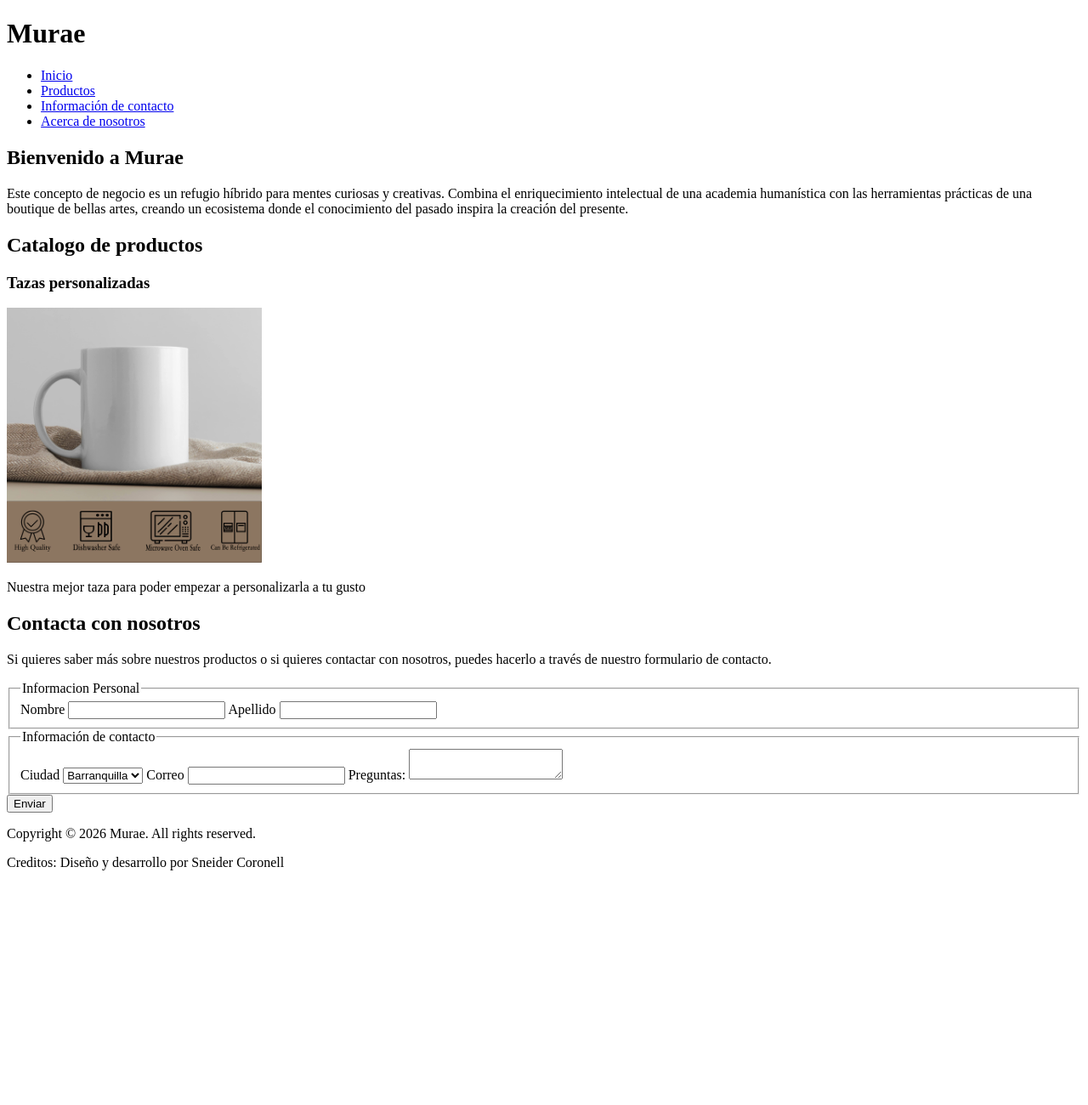
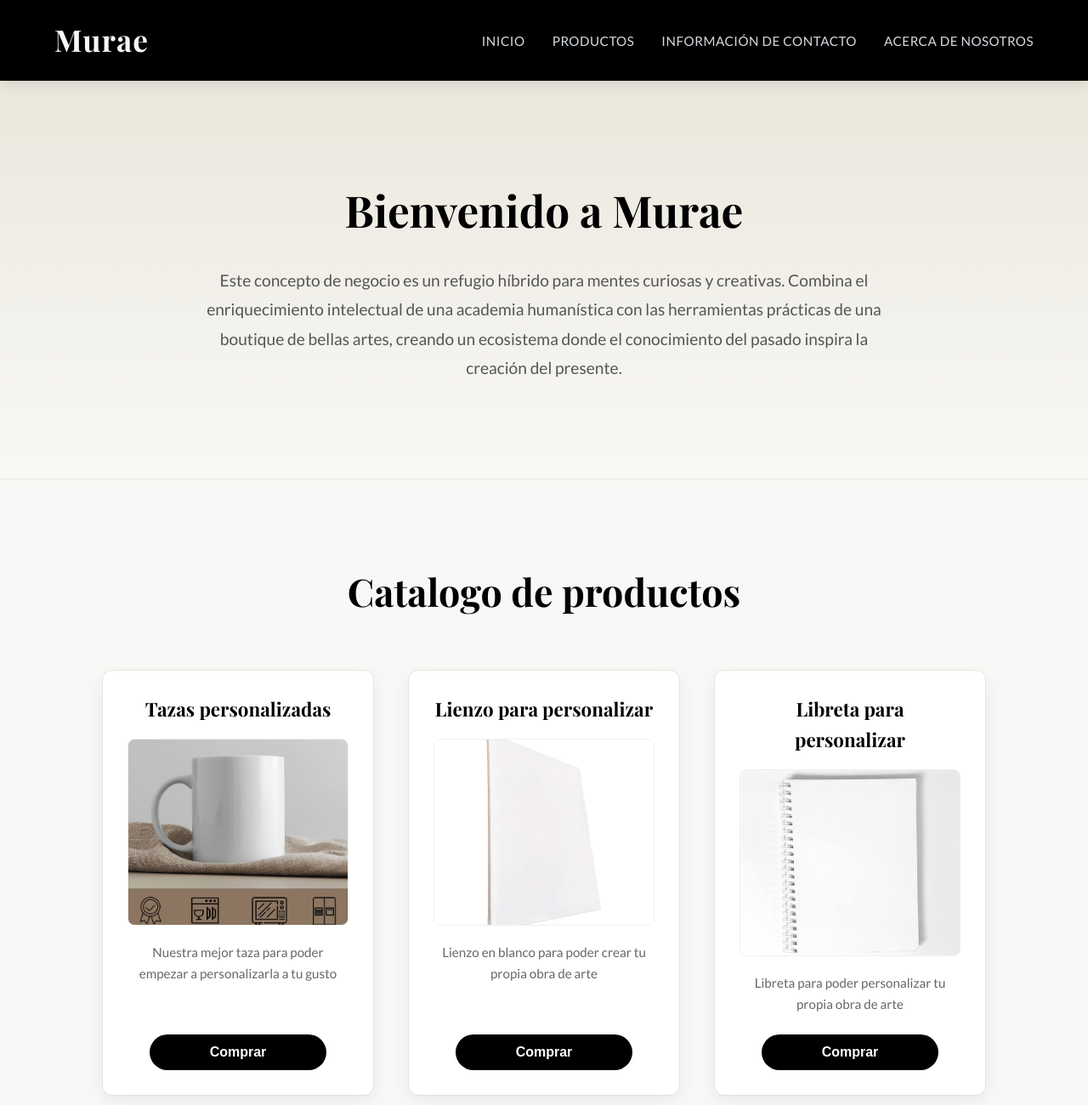
Before and after one commit to RegentBasket976/Murae-web, a plain HTML site: page frontend/index.html in a window 1280 px wide. Shown: the top 1300 px of the page at 85% size. Before the commit the page ends 1040 px from the top, so only its background shows below. Drawn offline with nearby package versions, Linux system fonts and the light colour scheme; a web font is replaced by a local one.

Commit message:
Agregar el css al html

```diff
--- /dev/null
+++ b/frontend/Assest/css/styles.css
@@ -0,0 +1,304 @@
+@import url('https://fonts.googleapis.com/css2?family=Playfair+Display:ital,wght@0,500;0,700;1,500&family=Lato:wght@300;400;700&display=swap');
+
+:root {
+  --color-fondo: #F9F8F6;
+  --color-texto: #3A3A3A;
+  --color-primario: #000000;
+  --color-acento: #000000;
+  --color-tarjeta: #FFFFFF;
+  --color-bordes: #E5E3DC;
+
+  --fuente-titulos: 'Playfair Display', serif;
+  --fuente-texto: 'Lato', sans-serif;
+}
+* {
+  margin: 0;
+  padding: 0;
+  box-sizing: border-box;
+}
+
+html {
+  scroll-behavior: smooth;
+}
+
+body {
+  font-family: var(--fuente-texto);
+  background-color: var(--color-fondo);
+  color: var(--color-texto);
+  line-height: 1.6;
+}
+
+h1, h2, h3, legend {
+  font-family: var(--fuente-titulos);
+  color: var(--color-primario);
+}
+
+header {
+  background-color: var(--color-primario);
+  padding: 1.2rem 5%;
+  display: flex;
+  justify-content: space-between;
+  align-items: center;
+  position: sticky;
+  top: 0;
+  z-index: 1000;
+  box-shadow: 0 4px 15px rgba(0,0,0,0.1);
+}
+
+header h1 {
+  color: #F9F8F6;
+  font-size: 2.2rem;
+  letter-spacing: 1px;
+}
+
+nav ul {
+  list-style: none;
+  display: flex;
+  gap: 2rem;
+}
+
+nav a {
+  text-decoration: none;
+  color: #D5DCE2;
+  font-weight: 400;
+  font-size: 0.95rem;
+  text-transform: uppercase;
+  letter-spacing: 0.5px;
+  transition: color 0.3s ease;
+}
+
+nav a:hover {
+  color: var(--color-acento);
+}
+
+#Hero {
+  text-align: center;
+  padding: 7rem 2rem;
+  background: linear-gradient(to bottom, #EAE7DC 0%, #F9F8F6 100%);
+  border-bottom: 1px solid var(--color-bordes);
+}
+
+#Hero h2 {
+  font-size: 3.2rem;
+  margin-bottom: 1.5rem;
+  color: var(--color-primario);
+}
+
+#Hero p {
+  max-width: 800px;
+  margin: 0 auto;
+  font-size: 1.2rem;
+  color: #555;
+  line-height: 1.8;
+}
+
+#Productos {
+  padding: 6rem 5%;
+  display: flex;
+  flex-wrap: wrap;
+  justify-content: center;
+  gap: 2.5rem;
+}
+
+#Productos h2 {
+  width: 100%;
+  text-align: center;
+  font-size: 2.8rem;
+  margin-bottom: 1rem;
+}
+
+#Productos article {
+  background-color: var(--color-tarjeta);
+  width: 100%;
+  max-width: 320px;
+  border-radius: 12px;
+  padding: 1.8rem;
+  box-shadow: 0 8px 25px rgba(0,0,0,0.06);
+  transition: transform 0.3s ease, box-shadow 0.3s ease;
+  display: flex;
+  flex-direction: column;
+  align-items: center;
+  text-align: center;
+  border: 1px solid var(--color-bordes);
+}
+
+#Productos article:hover {
+  transform: translateY(-10px);
+  box-shadow: 0 15px 35px rgba(0,0,0,0.12);
+}
+
+#Productos h3 {
+  font-size: 1.4rem;
+  margin-bottom: 1rem;
+}
+
+#Productos img {
+  width: 100%;
+  height: 220px;
+  object-fit: cover;
+  border-radius: 8px;
+  margin-bottom: 1.2rem;
+  border: 1px solid #f0f0f0;
+}
+
+#Productos p {
+  font-size: 0.95rem;
+  color: #666;
+  margin-bottom: 1.5rem;
+  flex-grow: 1;
+}
+
+#Productos button {
+  background-color: var(--color-primario);
+  color: #fff;
+  border: none;
+  padding: 12px 25px;
+  border-radius: 25px;
+  font-size: 1rem;
+  font-weight: 700;
+  cursor: pointer;
+  width: 80%;
+  transition: background-color 0.3s ease, transform 0.2s ease;
+}
+
+#Productos button:hover {
+  background-color: var(--color-acento);
+  transform: scale(1.05);
+}
+
+#Contactos {
+  background-color: #F1EFE7;
+  padding: 6rem 5%;
+  text-align: center;
+}
+
+#Contactos h2 {
+  font-size: 2.8rem;
+  margin-bottom: 1.5rem;
+}
+
+#Contactos > p {
+  max-width: 600px;
+  margin: 0 auto 3rem auto;
+  color: #555;
+}
+
+form {
+  background-color: var(--color-tarjeta);
+  max-width: 650px;
+  margin: 0 auto;
+  padding: 3rem;
+  border-radius: 12px;
+  box-shadow: 0 10px 30px rgba(0,0,0,0.06);
+  text-align: left;
+}
+
+fieldset {
+  border: 1px solid var(--color-bordes);
+  border-radius: 8px;
+  padding: 2rem 1.5rem;
+  margin-bottom: 2rem;
+  background-color: #FAFAFA;
+}
+
+legend {
+  padding: 0 15px;
+  font-size: 1.2rem;
+  font-weight: 700;
+}
+
+label {
+  display: block;
+  margin-bottom: 1.2rem;
+  font-weight: 700;
+  font-size: 0.95rem;
+  color: var(--color-primario);
+}
+
+input, select, textarea {
+  width: 100%;
+  padding: 12px;
+  margin-top: 8px;
+  border: 1px solid #ccc;
+  border-radius: 6px;
+  font-family: var(--fuente-texto);
+  font-size: 1rem;
+  transition: all 0.3s ease;
+}
+
+input:focus, select:focus, textarea:focus {
+  outline: none;
+  border-color: var(--color-acento);
+  box-shadow: 0 0 0 3px rgba(211, 107, 70, 0.2);
+}
+
+textarea {
+  min-height: 120px;
+  resize: vertical;
+}
+
+form button {
+  background-color: var(--color-acento);
+  color: #fff;
+  border: none;
+  padding: 16px 30px;
+  font-size: 1.1rem;
+  font-family: var(--fuente-texto);
+  font-weight: 700;
+  border-radius: 6px;
+  cursor: pointer;
+  width: 100%;
+  text-transform: uppercase;
+  letter-spacing: 1px;
+  transition: background-color 0.3s ease;
+}
+
+form button:hover {
+  background-color: #8d8b8b;
+}
+
+footer {
+  background-color: #000000;
+  color: #ffffff;
+  text-align: center;
+  padding: 3rem 5%;
+  font-size: 0.95rem;
+}
+
+footer p {
+  margin: 0.5rem 0;
+}
+
+@media (max-width: 768px) {
+  header {
+    flex-direction: column;
+    gap: 1rem;
+    padding: 1.5rem;
+  }
+
+  nav ul {
+    flex-wrap: wrap;
+    justify-content: center;
+    gap: 1.2rem;
+  }
+
+  #Hero {
+    padding: 5rem 1.5rem;
+  }
+
+  #Hero h2 {
+    font-size: 2.5rem;
+  }
+
+  #Productos h2 {
+    font-size: 2.2rem;
+  }
+
+  form {
+    padding: 1.5rem;
+  }
+
+  fieldset {
+    padding: 1.5rem 1rem;
+  }
+}
--- a/frontend/index.html
+++ b/frontend/index.html
@@ -4,6 +4,7 @@
   <meta charset="UTF-8">
   <meta name="viewport" content="width=device-width, initial-scale=1.0">
   <title>Murae</title>
+  <link rel="stylesheet" href="./Assest/css/styles.css">
 </head>
 <body>
   <header>
@@ -20,17 +21,30 @@
 
 <main>
   <section id="Hero">
-    <h2>Bienvenido a Murae</h2>
-    <p>Este concepto de negocio es un refugio híbrido para mentes curiosas y creativas. Combina el enriquecimiento intelectual de una academia humanística con las herramientas prácticas de una boutique de bellas artes, creando un ecosistema donde el conocimiento del pasado inspira la creación del presente.</p>
+      <h2>Bienvenido a Murae</h2>
+      <p>Este concepto de negocio es un refugio híbrido para mentes curiosas y creativas. Combina el enriquecimiento intelectual de una academia humanística con las herramientas prácticas de una boutique de bellas artes, creando un ecosistema donde el conocimiento del pasado inspira la creación del presente.</p>
   </section>
 
   <section id="Productos">
-    <h2>Catalogo de productos</h2>
+      <h2>Catalogo de productos</h2>
 
     <article>
       <h3>Tazas personalizadas</h3>
       <img src="./Assest/img/Taza para personalizar.jpg" alt="Taza para personalizar" width="300" height="300">
       <p>Nuestra mejor taza para poder empezar a personalizarla a tu gusto</p>
+      <button>Comprar</button>
+    </article>
+    <article>
+        <h3>Lienzo para personalizar</h3>
+      <img src="./Assest/img/Lienzo en blanco.jpg" alt="Lienzo en blanco" width="300" height="300">
+      <p>Lienzo en blanco para poder crear tu propia obra de arte</p>
+      <button>Comprar</button>
+    </article>
+    <article>
+      <h3>Libreta para personalizar</h3>
+      <img src="./Assest/img/Libreta para personalizar.jpg" alt="Libreta para personalizar" width="300" height="300">
+      <p>Libreta para poder personalizar tu propia obra de arte</p>
+      <button>Comprar</button>
     </article>
   </section>
 
@@ -56,8 +70,8 @@
         <select name="" id="">
           <option value="Barranquilla">Barranquilla</option>
           <option value="Soledad">Soledad</option>
-          <option value="Sincelejo">Sincelejo</option>
-          <option value="Malambo">Malambo</option>
+          <option value="Cartagena">Cartagena</option>
+          <option value="Santa Marta">Santa Marta</option>
         </select>
       </label>
       <label>
```
Also changed, not shown: frontend/Assest/img/Libreta para personalizar.jpg (added), frontend/Assest/img/Lienzo en blanco.jpg (added).
